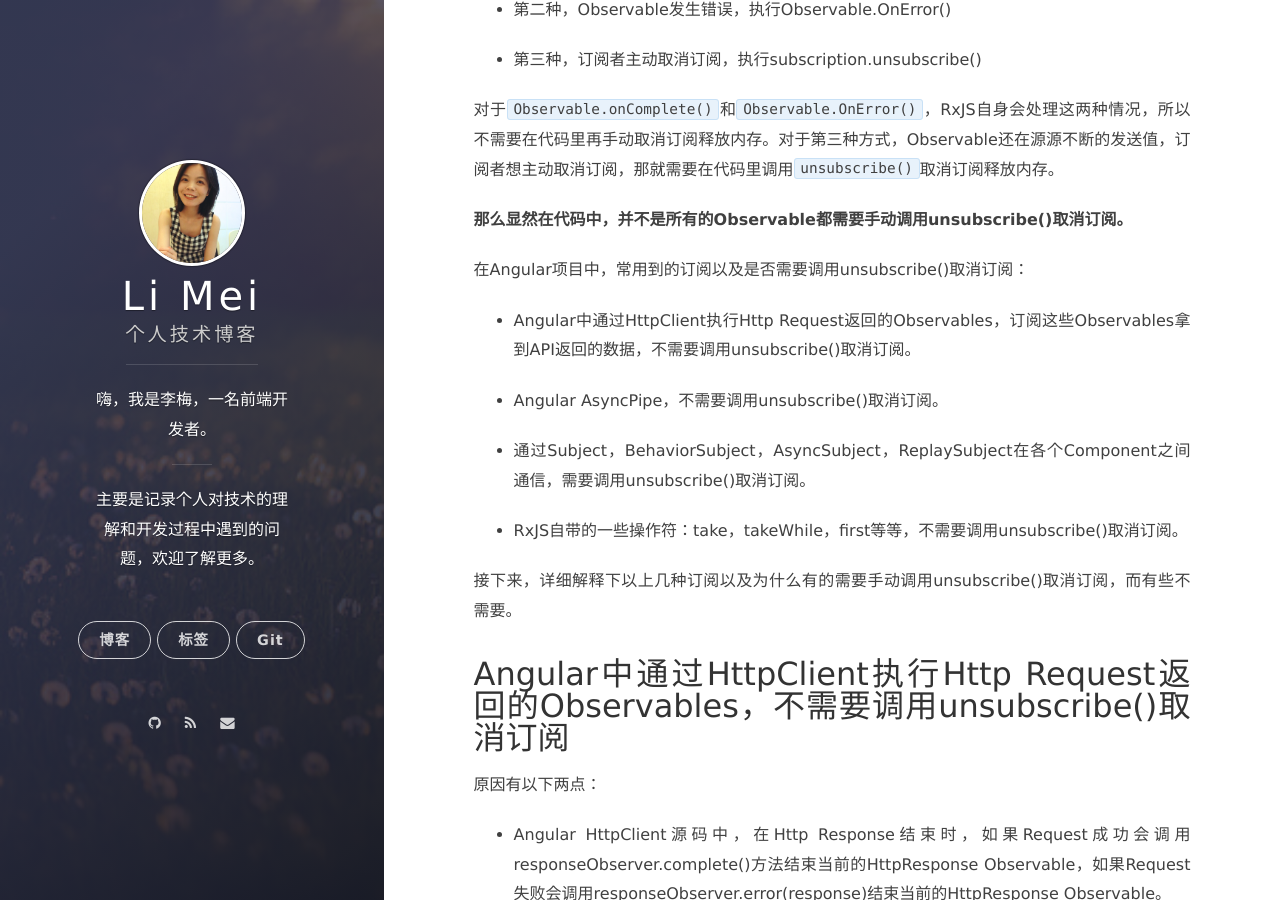
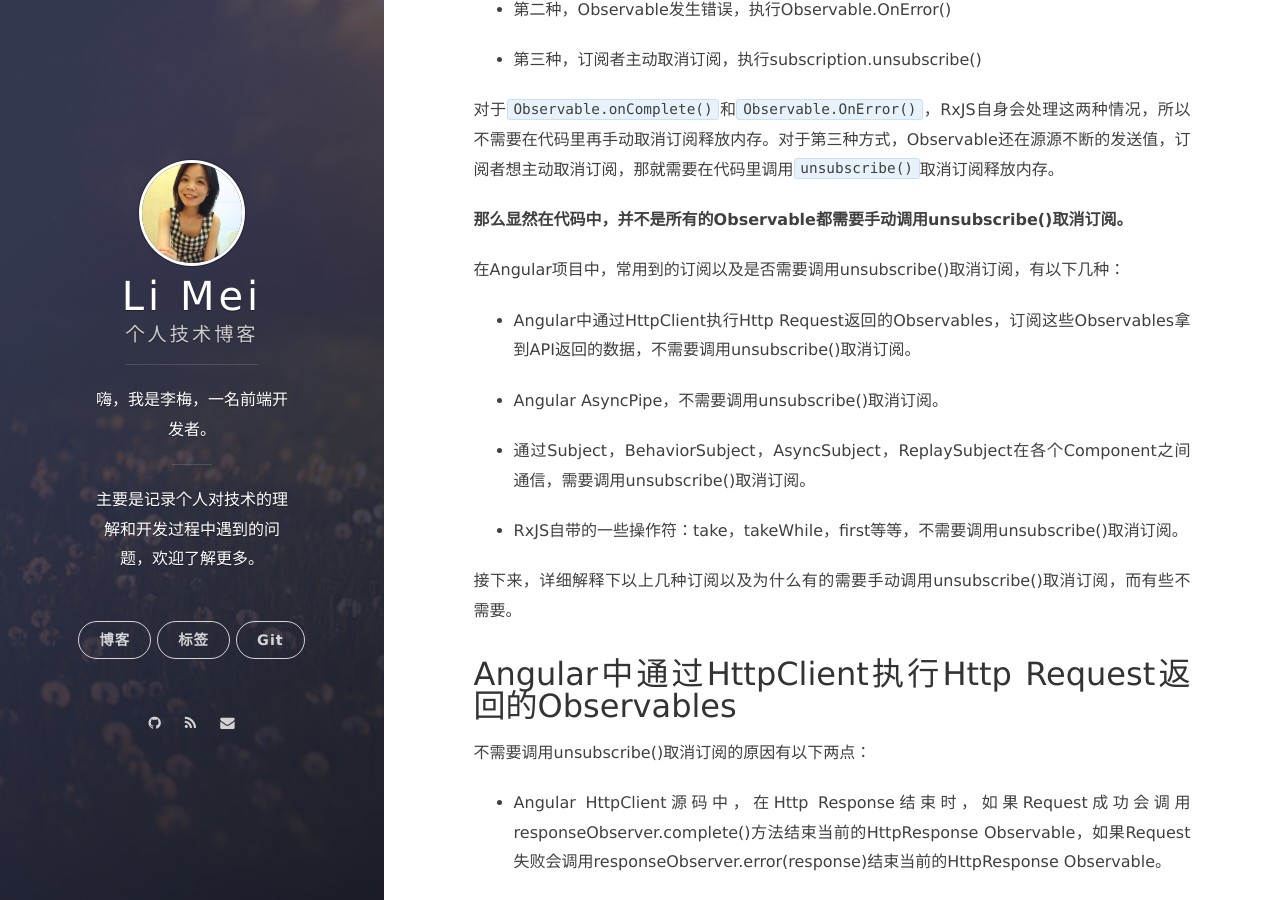
Before and after one commit to LiMeii/LiMeii.github.io, a Jekyll site: the page built from _posts/2019-08-16-rxjs-unsubscribe.md, in a window 1280 px wide and 900 px high, scrolled down 528 px. Built offline with Jekyll 4.4.1, drawn with Linux system fonts in a browser that asks for light colours; nearby versions of some CDN libraries; some of the changed text lies outside the part shown.

Commit message:
update rxjs unsubscribe post

````diff
--- a/_posts/2019-08-16-rxjs-unsubscribe.md
+++ b/_posts/2019-08-16-rxjs-unsubscribe.md
@@ -26,7 +26,7 @@
 **那么显然在代码中，并不是所有的Observable都需要手动调用unsubscribe()取消订阅。**
 
 
-在Angular项目中，常用到的订阅以及是否需要调用unsubscribe()取消订阅：
+在Angular项目中，常用到的订阅以及是否需要调用unsubscribe()取消订阅，有以下几种：
 
 - Angular中通过HttpClient执行Http Request返回的Observables，订阅这些Observables拿到API返回的数据，不需要调用unsubscribe()取消订阅。
 
@@ -38,9 +38,9 @@
 
 接下来，详细解释下以上几种订阅以及为什么有的需要手动调用unsubscribe()取消订阅，而有些不需要。
 
-## Angular中通过HttpClient执行Http Request返回的Observables，不需要调用unsubscribe()取消订阅
+## Angular中通过HttpClient执行Http Request返回的Observables
 
-原因有以下两点：
+不需要调用unsubscribe()取消订阅的原因有以下两点：
 
 - Angular HttpClient源码中，在Http Response结束时，如果Request成功会调用responseObserver.complete()方法结束当前的HttpResponse Observable，如果Request失败会调用responseObserver.error(response)结束当前的HttpResponse Observable。
 
@@ -195,7 +195,7 @@
 ```
 在ngOnDestroy方法中，会执行```this._dispose()```把AsyncPipe的订阅销毁。
 
-## 通过Subject，BehaviorSubject，AsyncSubject，ReplaySubject在各个Component之间通信，需要调用unsubscribe()取消订阅
+## 通过四种Subject在各个Component之间通信
 
 在component之间通信，我们会用到Subject，BehaviorSubject，AsyncSubject，ReplaySubject这四种subject，它们都是Hot Observable，Hot Observable不管有没有被订阅都会源源不断的发送值。如果订阅者要主动取消订阅，就必须手动调用unsubscribe()取消订阅。在Angular component有个钩子函数：ngOnDestroy，在commponet被销毁之前执行，所以一般都是把Subscription的unsubscribe放在这个函数里执行，代码如下：
 
````
Also changed, not shown: other parts of _posts/2019-08-16-rxjs-unsubscribe.md (+2 -2 lines), tag.md (+1 -0 lines).
